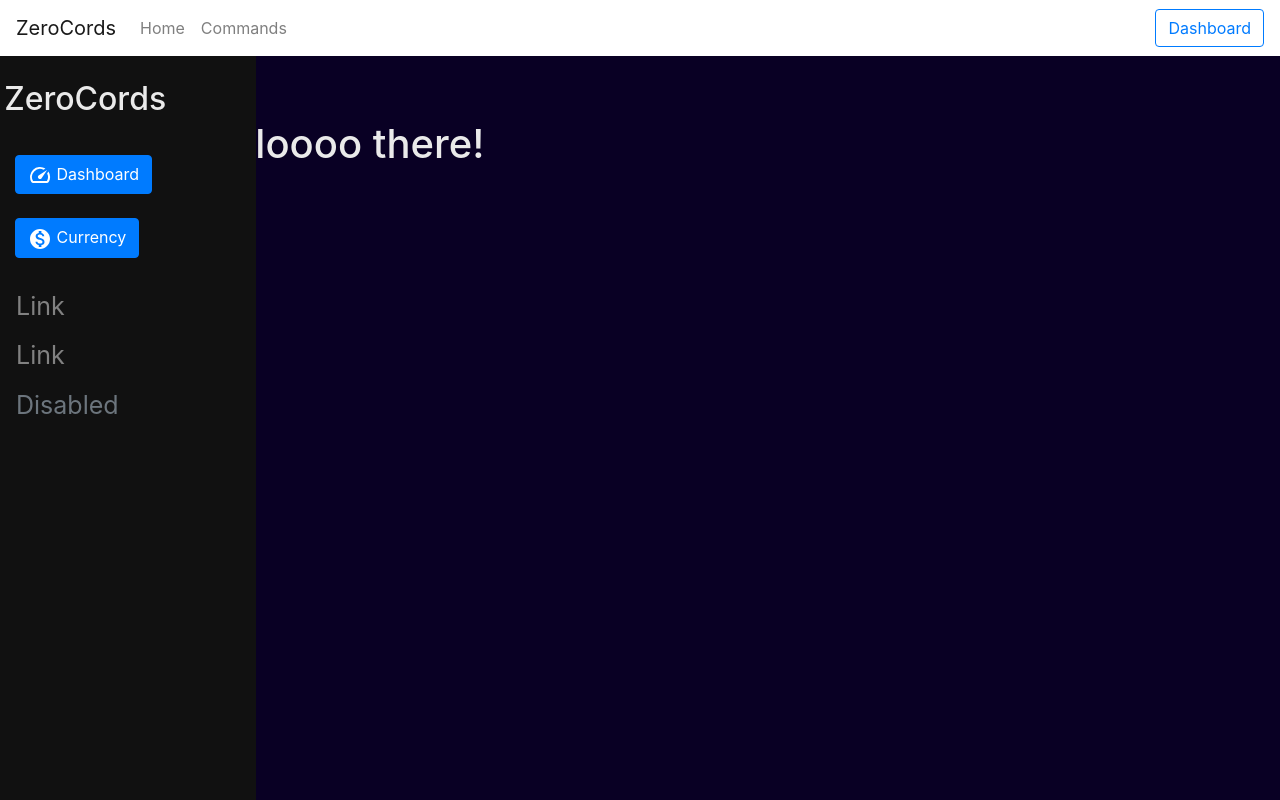
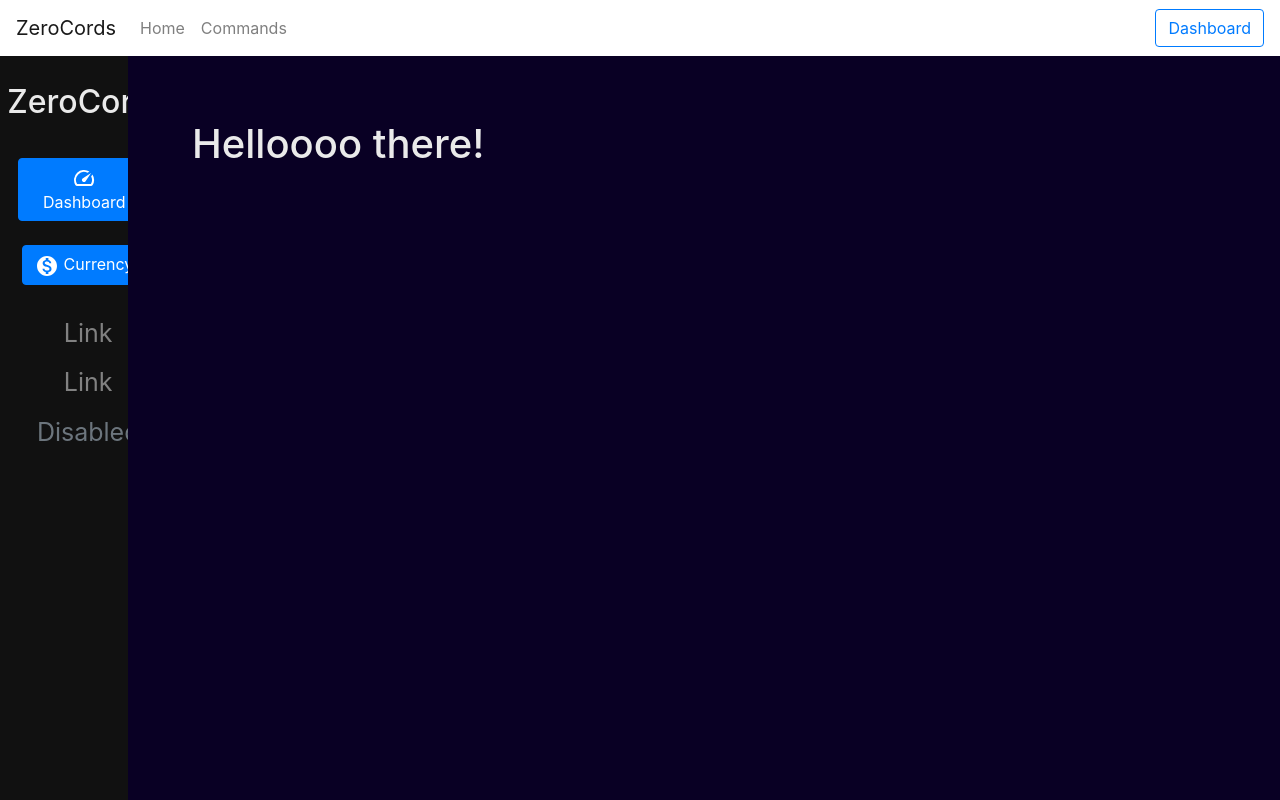
Before and after one commit to Dukt-Hosting/web-zerocords, a Next.js app: page /dashboard in a window 1280 px wide. Built offline with nearby package versions, Linux system fonts and the light colour scheme.

Commit message:
Hopefully centered it?

```diff
--- a/components/SideBar.js
+++ b/components/SideBar.js
@@ -6,8 +6,8 @@ export default function SideBar(props) {
     return (
         <Container className={styles.sidenav}>
             <Row>
-                <Nav defaultActiveKey={props.activekey} className="flex-column">
-                    <Container style={{justifyContent: "center", padding:"2.5%"}}>
+                <Nav style={{justifyContent: "center", padding:"2.5%", textAlign: "center"}} defaultActiveKey={props.activekey} className="flex-column">
+                    <Container style={{justifyContent: "center", padding:"2.5%", textAlign: "center"}}>
                         <h2>
                             ZeroCords
                         </h2>
--- a/styles/Dashboard.module.css
+++ b/styles/Dashboard.module.css
@@ -137,7 +137,7 @@
 /* The sidebar menu */
 .sidenav {
   height: 100%; /* Full-height: remove this if you want "auto" height */
-  width: 20%; /* Set the width of the sidebar */
+  width: 10%; /* Set the width of the sidebar */
   position: fixed; /* Fixed Sidebar (stay in place on scroll) */
   left: 0;
   background-color: #111; /* Black */
```
